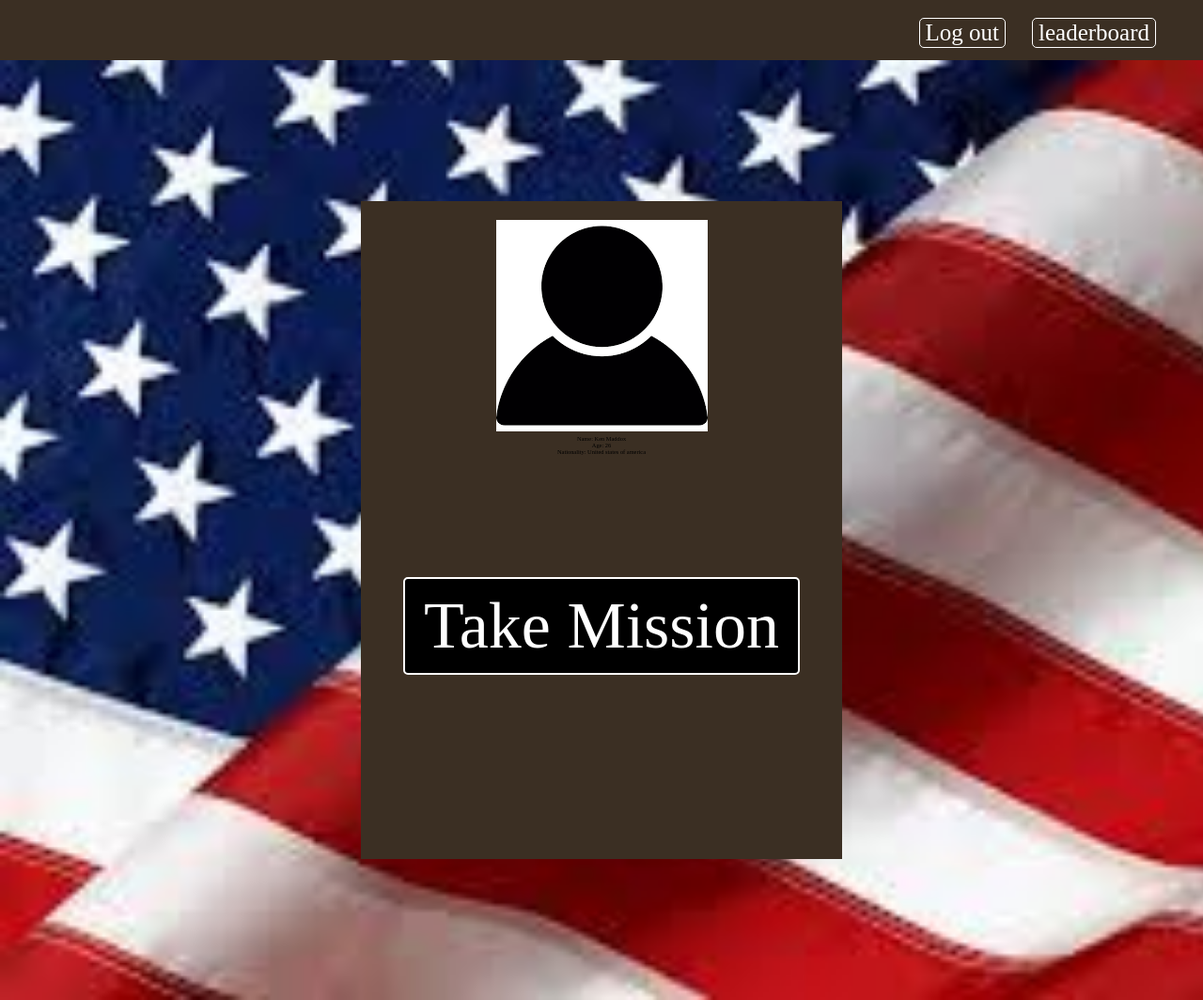
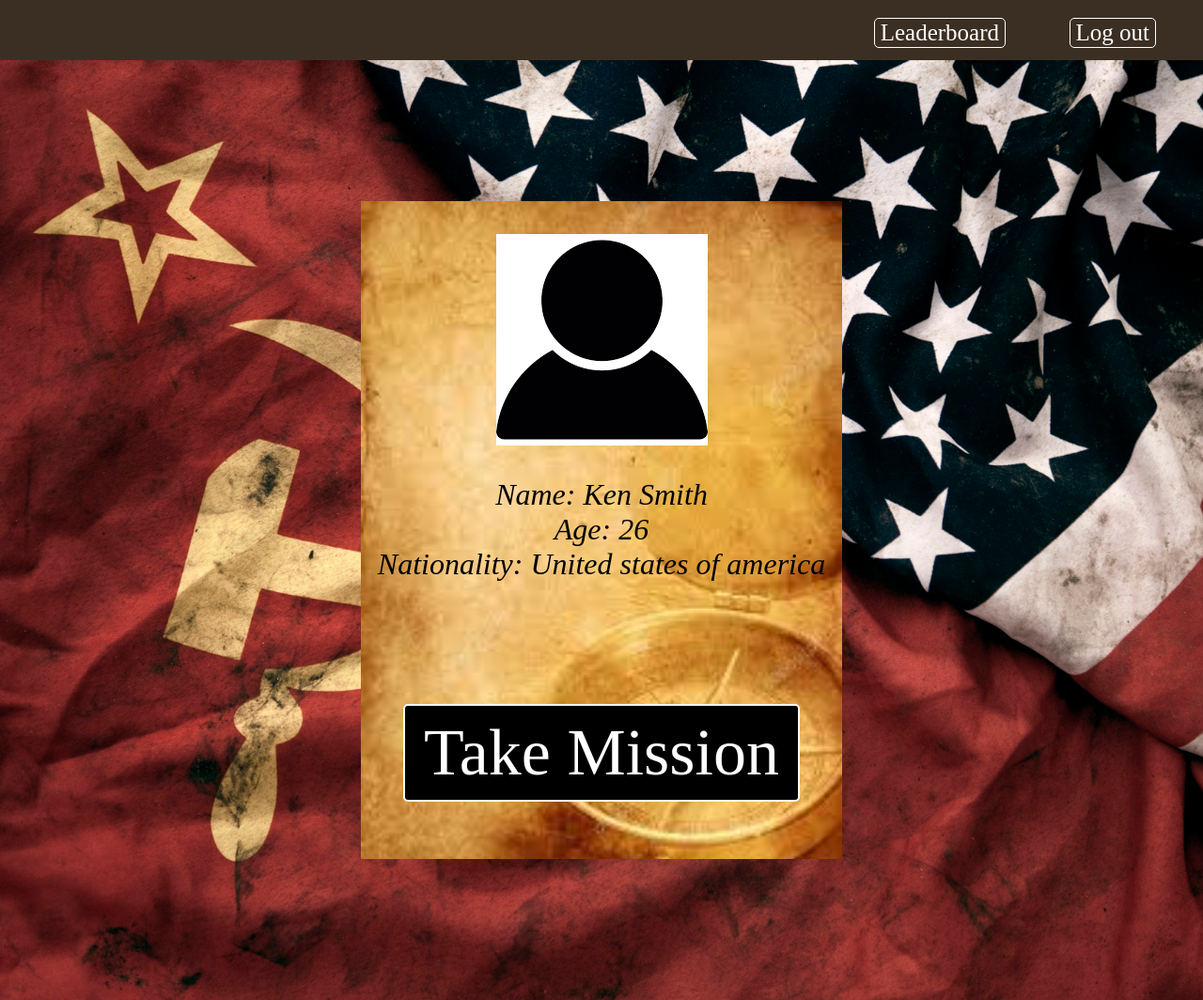
Before and after one commit to AdmiralAlpha/teamcherry, a PHP site: page /html/usprofile.html in a window 1280 px wide. Shown: the whole page at 94% size. Run offline with PHP 8.4, Linux system fonts and the light colour scheme; some web fonts are replaced.

Commit message:
add new background for profile

```diff
--- a/html/usprofile.html
+++ b/html/usprofile.html
@@ -9,15 +9,15 @@
 <body>
   <div class="flexBtn">
   <header onclick="dropclose()">
-    <button class="btnL btns" type="submit" name="loginbutton" id="signUpButton" onclick="">Log out</button>
-    <button class="btnR btns" type="submit" name="registerbutton" id="signUpButton" onclick="">leaderboard</button>
+    <button class="btnL btns" type="submit" name="loginbutton" id="signUpButton" onclick="">Leaderboard</button>
+    <button class="btnR btns" type="submit" name="registerbutton" id="signUpButton" onclick="">Log out</button>
   </header>
   </div>
   <div class="passport">
     <div class="pass-info">
       <img class="picture-user" src="../img/user.png" alt="picture of user">
       <ul class="pass-ul">
-        <li>Name: Ken Maddox</li>
+        <li>Name: Ken Smith</li>
         <li>Age: 26 </li>
         <li>Nationality: United states of america</li>
       <ul>
--- a/style/index.css
+++ b/style/index.css
@@ -198,7 +198,7 @@ h3 {
   width: 100%;
   height: 1000px;
   background-size: cover;
-  background-image: url('../img/american-flag.jpg');
+  background-image: url('../img/flags.jpg');
   display: flex;
 	flex-direction: column;
 	flex-wrap: nowrap;
@@ -212,6 +212,10 @@ h3 {
   height: 700px;
   margin: 0 auto;
   background-color: #3b2f23;
+  background-image: url('../img/old3.jpg');
+  background-repeat: no-repeat;
+  background-size: cover;
+
 
 }
 .pass-info h1{
@@ -223,9 +227,17 @@ h3 {
 }
 .passport button{
   background-color: black;
+  margin-bottom: 40px;
+
 }
 .picture-user{
-  padding-top: 20px;
+  padding-top: 35px;
+}
+.pass-ul{
+  font-style: italic;
+  font-size: 2em;
+  color: black;
+  padding-top: 30px;
 }
 
 /*-----------PROFILE ENDS--------------------*/
```
Also changed, not shown: img/old.jpg (added), img/old1.jpg (added), img/old2.jpg (added), img/old3.jpg (added).
